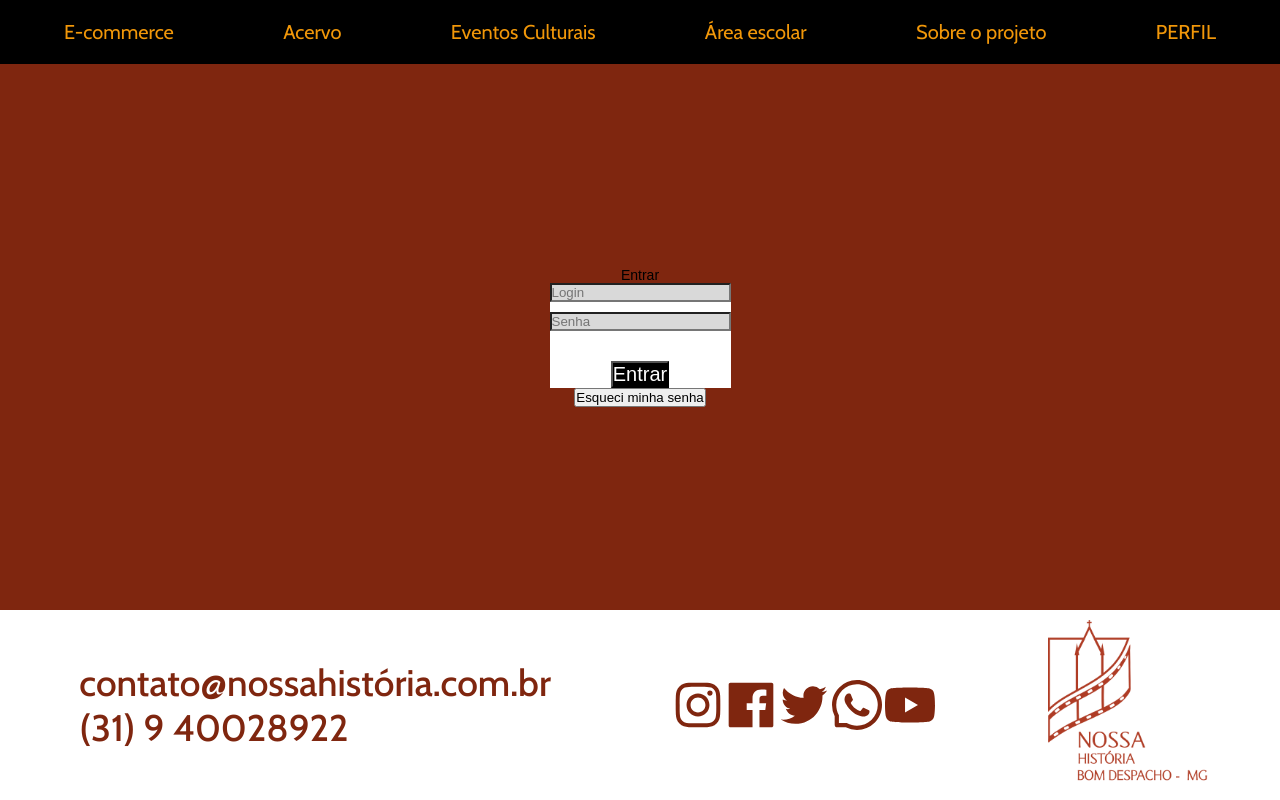
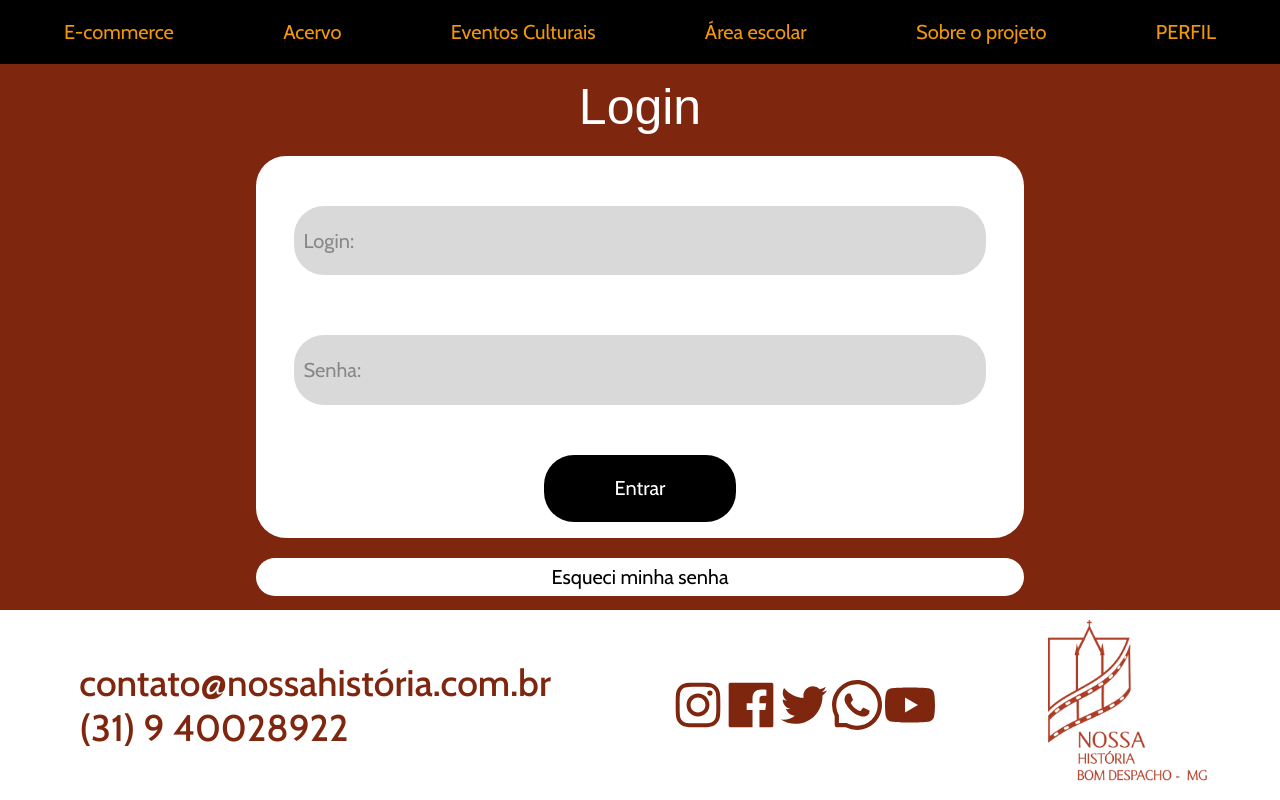
Before and after one commit to cpejr/acervo-web-frontend, a React (Vite) app: page /Entrar in a window 1280 px wide. Built offline with nearby package versions, Linux system fonts and the light colour scheme; no server answers; a web font is replaced by a local one.

Commit message:
fix: update

```diff
--- a/package.json
+++ b/package.json
@@ -15,6 +15,7 @@
     "@ant-design/icons": "^5.1.4",
     "@fvilers/disable-react-devtools": "^1.3.0",
     "@hookform/resolvers": "^3.1.0",
+    "@react-icons/all-files": "^4.1.0",
     "@tanstack/react-query": "^4.29.12",
     "@tanstack/react-query-devtools": "^4.28.0",
     "antd": "^5.4.5",
@@ -24,7 +25,7 @@
     "react": "^18.2.0",
     "react-dom": "^18.2.0",
     "react-hook-form": "^7.43.9",
-    "react-icons": "^4.9.0",
+    "react-icons": "^4.11.0",
     "react-responsive": "^9.0.2",
     "react-router-dom": "^6.16.0",
     "react-slick": "^0.29.0",
--- a/src/pages/Login/Login.jsx
+++ b/src/pages/Login/Login.jsx
@@ -6,15 +6,18 @@ import {
   Input,
   Forgot,
   ContainerIn,
+  Containerp,
 } from './Styles';
 
 export default function Login() {
   return (
     <Body>
-      <Title>Entrar</Title>
+      <Title>Login</Title>
       <Container>
-        <Input placeholder="Login" />
-        <Input placeholder="Senha" />
+        <Containerp>
+          <Input placeholder="  Login:" />
+          <Input type="password" placeholder="  Senha:" />
+        </Containerp>
         <ContainerIn>
           <In>Entrar</In>
         </ContainerIn>
--- a/src/pages/Login/Styles.js
+++ b/src/pages/Login/Styles.js
@@ -1,3 +1,4 @@
+import { AiOutlineEye } from 'react-icons/ai';
 import styled from 'styled-components';
 
 export const Body = styled.div`
@@ -7,28 +8,85 @@ export const Body = styled.div`
   align-items: center;
   justify-content: center;
   flex-direction: column;
+  gap: 2rem;
 `;
 
-export const Title = styled.div``;
+export const Title = styled.div`
+  font-family: ${(props) => props.theme.fonts.Title};
+  font-size: 5rem;
+  color: white;
+`;
 export const Container = styled.div`
   display: flex;
+  align-items: center;
   flex-direction: column;
-  gap: 1rem;
+  width: 60%;
+  height: 70%;
+  gap: 5rem;
   background-color: ${(props) => props.theme.colors.fontHeader};
+  border-radius: 3rem;
+  padding-top: 5rem;
+  position: relative;
+  z-index: -1;
+`;
+
+export const Containerp = styled.div`
+  gap: 6rem;
+  display: flex;
+  width: 100%;
+  height: 60%;
+  flex-direction: column;
+  justify-content: center;
+  align-items: center;
+  position: relative;
+  z-index: 2;
+`;
+export const Input = styled.input`
+  border-radius: 3rem;
+  width: 90%;
+  font-family: ${(props) => props.theme.fonts.primary};
+  font-size: 2rem;
+  color: ${(props) => props.theme.colors.fontDialog};
+  height: 50%;
+  background-color: ${(props) => props.theme.colors.inputcolor};
+  border: none;
+  &::placeholder {
+    /* Estilos para o placeholder */
+    color: #888; /* Cor de exemplo */
+  }
 `;
 export const ContainerIn = styled.div`
-  margin-top: 2rem;
   display: flex;
   flex-direction: column;
   align-items: center;
-`;
-
-export const Input = styled.input`
-  background-color: ${(props) => props.theme.colors.inputcolor};
+  width: 100%;
+  height: 20%;
 `;
 export const In = styled.button`
   background-color: ${(props) => props.theme.colors.fontDialog};
   font-size: 2rem;
   color: white;
+  border-radius: 3rem;
+  width: 25%;
+  height: 100%;
+  font-family: ${(props) => props.theme.fonts.primary};
+  border: none;
 `;
-export const Forgot = styled.button``;
+export const Forgot = styled.button`
+  background-color: ${(props) => props.theme.colors.fontHeader};
+  border-radius: 3rem;
+  width: 60%;
+  height: 7%;
+  font-family: ${(props) => props.theme.fonts.primary};
+  border: none;
+  font-size: 2rem;
+`;
+
+export const MyConst = styled(AiOutlineEye)`
+  margin-right: 5px;
+  display: flex;
+  align-items: center;
+  position: relative;
+  z-index: 1;
+  right: 8rem;
+`;
```
Also changed, not shown: 1 other file (tests, documents, lock files or other folders).
